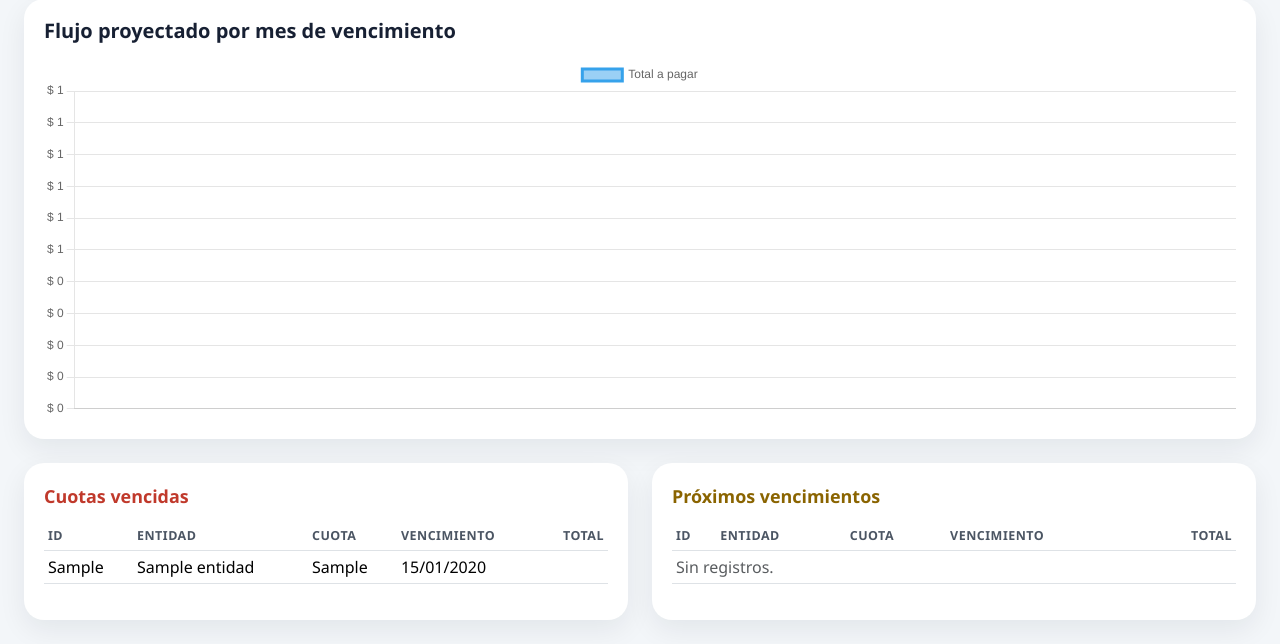
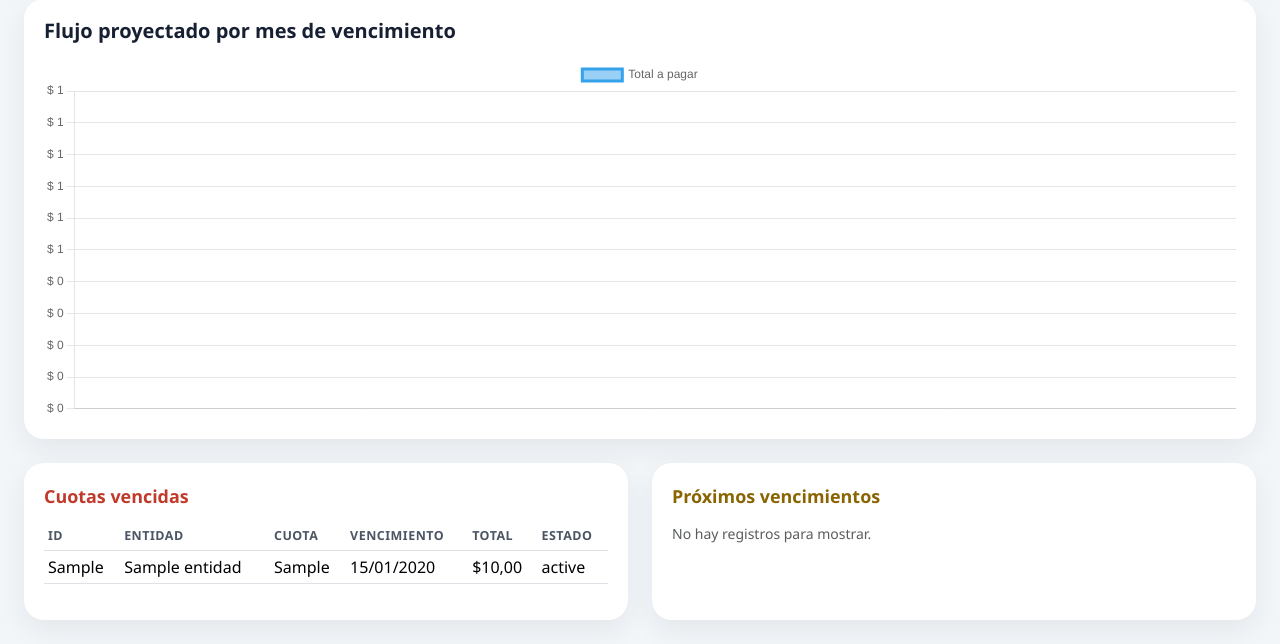
Before and after one commit to Mateo0697-lab/tablero-prestamos, a Flask app: template templates/dashboard.html in a window 1280 px wide. Shown: the part 1111-1755 px from the top of the page. Run offline with Flask 3, Linux system fonts and the light colour scheme; the template is opened without the code that fills it: most values are stand-ins (such as "Sample title", 1, 10 or a date in 2020).

Commit message:
Fix alert table template

```diff
--- a/templates/_tabla_alertas.html
+++ b/templates/_tabla_alertas.html
@@ -1,14 +1,37 @@
-<div class="table-responsive">
+{% set tabla_alertas = vencidas if vencidas is defined else [] %}
+
+{% if tabla_alertas is defined and tabla_alertas|length > 0 %}
+
 <table class="table table-sm align-middle">
-  <thead><tr><th>ID</th><th>Entidad</th><th>Cuota</th><th>Vencimiento</th><th class="text-end">Total</th></tr></thead>
-  <tbody>
-  {% for _, r in vencidas.iterrows() %}
-  <tr>
-    <td>{{ r.id_prestamo }}</td><td>{{ r.entidad }}</td><td>{{ r.nro_cuota }}</td>
-    <td>{{ r.fecha_vencimiento.strftime('%d/%m/%Y') if r.fecha_vencimiento==r.fecha_vencimiento else '' }}</td>
-    <td class="text-end">{{ money(r.total_pagar) }}</td>
-  </tr>
-  {% else %}<tr><td colspan="5" class="text-muted">Sin registros.</td></tr>{% endfor %}
-  </tbody>
+    <thead>
+        <tr>
+            <th>ID</th>
+            <th>Entidad</th>
+            <th>Cuota</th>
+            <th>Vencimiento</th>
+            <th>Total</th>
+            <th>Estado</th>
+        </tr>
+    </thead>
+
+    <tbody>
+        {% for _, r in tabla_alertas.iterrows() %}
+        <tr>
+            <td>{{ r.id_prestamo }}</td>
+            <td>{{ r.entidad }}</td>
+            <td>{{ r.nro_cuota }}</td>
+            <td>{{ r.fecha_vencimiento.strftime('%d/%m/%Y') if r.fecha_vencimiento is not none else '' }}</td>
+            <td>${{ "{:,.2f}".format(r.total).replace(",", "X").replace(".", ",").replace("X", ".") }}</td>
+            <td>{{ r.estado }}</td>
+        </tr>
+        {% endfor %}
+    </tbody>
 </table>
+
+{% else %}
+
+<div class="text-muted small">
+    No hay registros para mostrar.
 </div>
+
+{% endif %}
```
